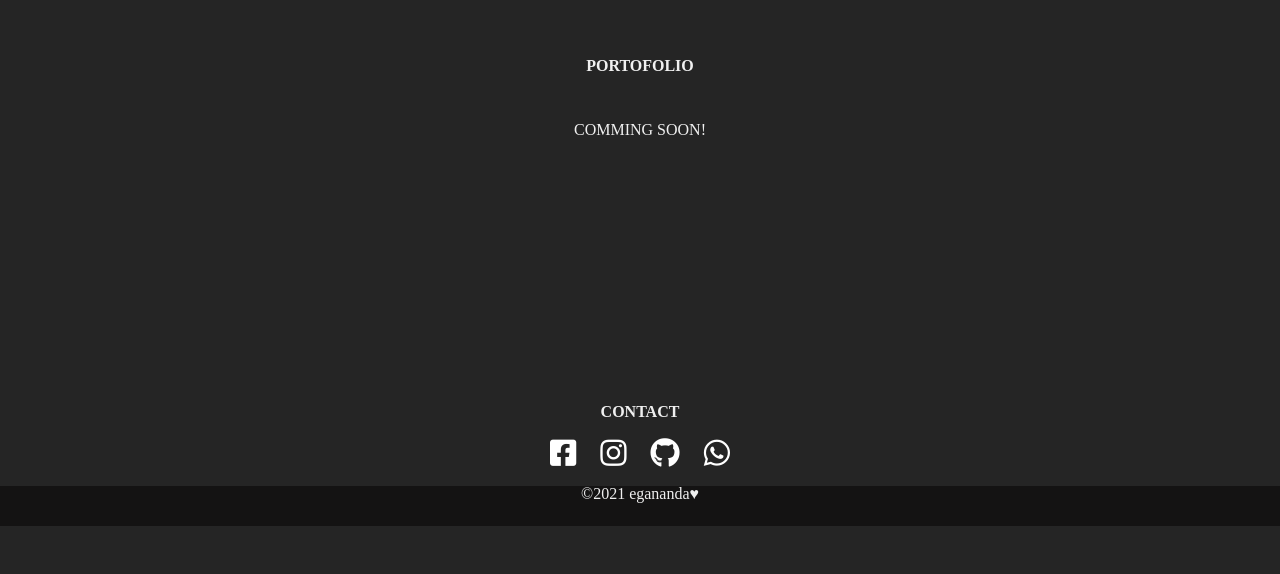
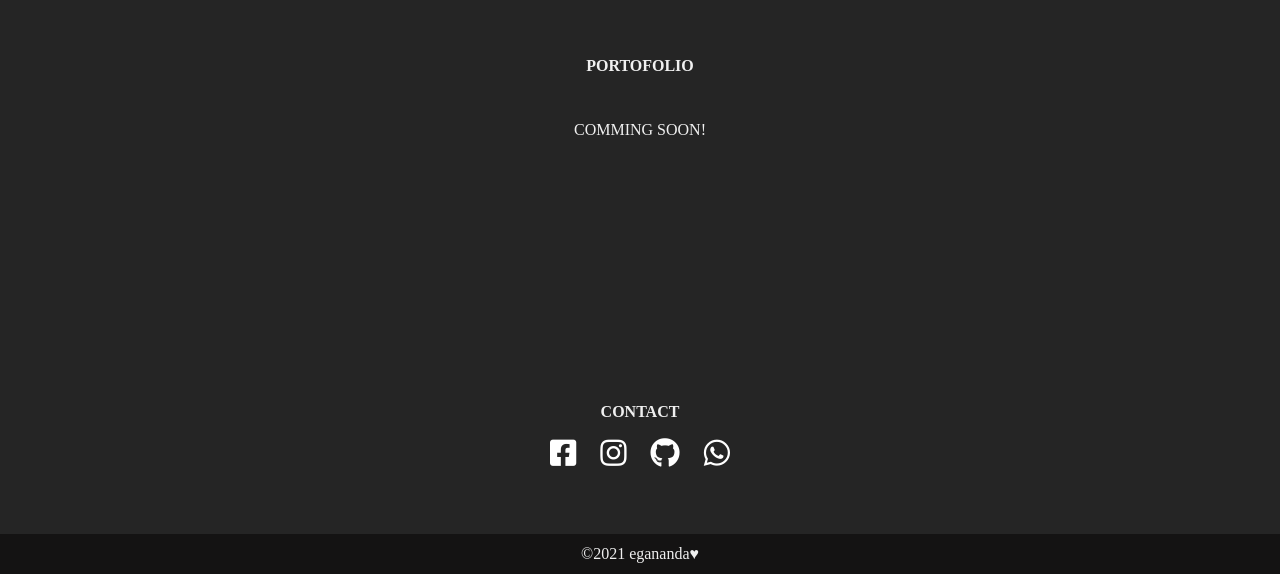
Before and after one commit to egananda/portfolio, a plain HTML site: page index.html in a window 1280 px wide. Shown: the part 1556-2130 px from the top of the page. Before the commit the page ends 2082 px from the top, so only its background shows below. Drawn offline with Linux system fonts and the light colour scheme; a web font is replaced by a local one.

Commit message:
memperbaiki footer

```diff
--- a/index.html
+++ b/index.html
@@ -152,7 +152,7 @@
 
 
    <!-- contact start -->
-   <section class="contact">
+   <section class="contact mb-5">
       <h6 class="text-center fw-bold">CONTACT</h6>
       <div class="container py-2 d-flex justify-content-center">
          <div class="row">
@@ -173,9 +173,7 @@
 
    <!-- footer start -->
    <footer>
-      <div class="container">
-         <p class="text-center">&copy;2021 egananda&hearts;</p>
-      </div>
+      <p class="text-center">&copy;2021 egananda&hearts;</p>
    </footer>
    <!-- footer end -->
 
--- a/style.css
+++ b/style.css
@@ -14,16 +14,9 @@
 
 
 
-/* global css */
-
-* {
-   margin: 0;
-   padding: 0;
-}
-
 
 body {
-   font-family: "Moserrat-Regular";
+   font-family: "Moserrat-Regular" !important;
    font-size: 18px;
    color: var(--textColor);
    background-color: var(--backgroundColor);
@@ -31,7 +24,7 @@ body {
 }
 
 
-.navbar{}
+.navbar {}
 
 
 .navbar-brand {
@@ -134,9 +127,14 @@ body {
 
 
 footer {
-   margin-top: 170px;
+   margin-top: 270px;
    height: 40px;
    background-color: #141313;
+   padding: 20px;
+}
+
+
+
+footer p {
    line-height: 40px;
-   font-size: 15px;
 }
```
